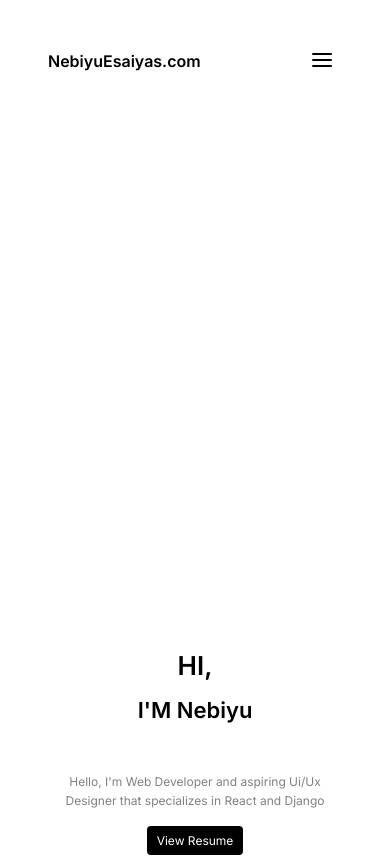
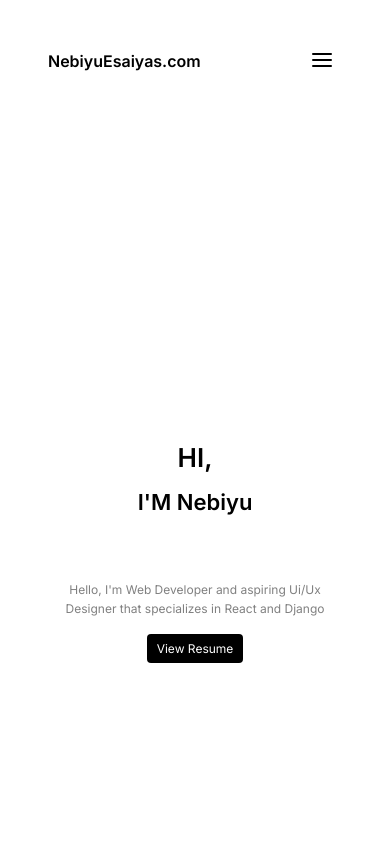
Before and after one commit to nebiyuu1954/My-Portfolio-V2, a React (Vite) app: page / in a window 390 px wide. Shown: the top 857 px of the page. Built offline with nearby package versions, Linux system fonts and the light colour scheme.

Commit message:
updated landing page mobile responsiveness

```diff
--- a/src/components/hero/Hero.css
+++ b/src/components/hero/Hero.css
@@ -110,11 +110,13 @@
     text-align: center;
     padding-bottom: 1rem;
     min-width: 100%;
+    margin-bottom: 1rem;
   }
   .hero__right {
     text-align: center;
     padding-bottom: 1rem;
     min-width: 100%;
+    margin-bottom: 12rem;
   }
   .hero__greeting {
     font-size: calc(var(--font-size-base) + 12px);
```
